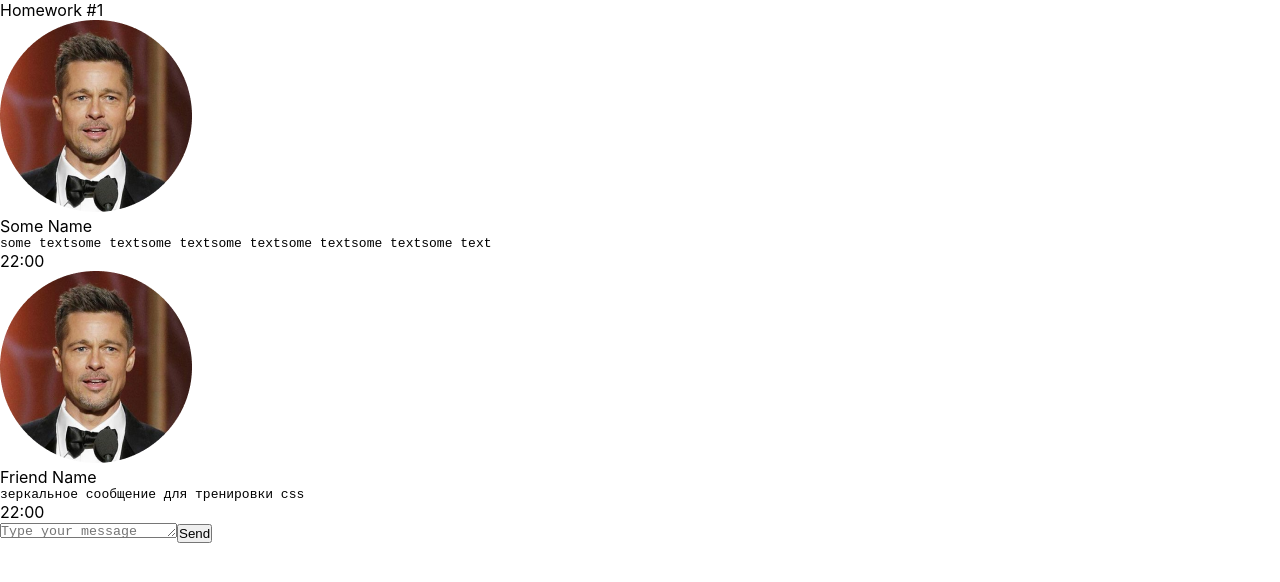
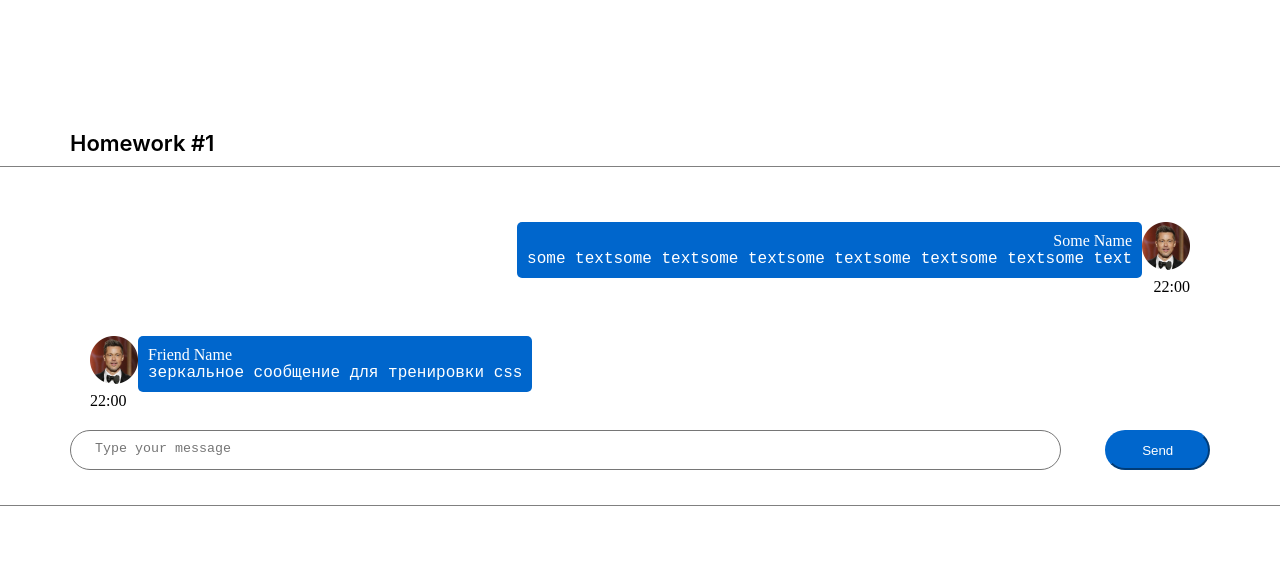
Before and after one commit to pasosh12/sprint2_HW, a React (Create React App) app: page /pre-junior in a window 1280 px wide. Shown: the top 582 px of the page. Built offline with nearby package versions, Linux system fonts and the light colour scheme.

Commit message:
minor stylization

```diff
--- a/src/s1-main/App.module.css
+++ b/src/s1-main/App.module.css
@@ -3,9 +3,14 @@
 }
 
 .hw {
-
+    font-family: Montserrat sans-serif;
+    padding: 35px 70px;
+    border-bottom: 1px solid gray;
+    border-top: 1px solid gray;
 }
 
 .hwTitle {
-
+    font-size: 22px;
+    font-weight: 600;
+    padding: 130px 0 10px 70px;
 }
--- a/src/s2-homeworks/hw01/friend-message/FriendMessage.module.css
+++ b/src/s2-homeworks/hw01/friend-message/FriendMessage.module.css
@@ -1,17 +1,24 @@
 .friendMessage {
-
+    padding: 20px;
 }
 
 .friendImageAndText {
-
+    max-height: 77px;
+    display: flex;
+    color: white;
 }
 
 .friendImageAndText img {
-
+    width: 48px;
+    height:48px
 }
 
 .friendText {
-
+    font-size: 16px;
+    font-weight: 400;
+    padding: 10px;
+    background-color:#0066CC;
+    border-radius:5px
 }
 
 .friendText:after {
@@ -23,7 +30,9 @@
 }
 
 .friendMessageText {
-
+    /* display: flex;
+    flex-direction: column;
+    justify-content: space-around; */
 }
 
 .friendTime {
--- a/src/s2-homeworks/hw01/message-sender/MessageSender.module.css
+++ b/src/s2-homeworks/hw01/message-sender/MessageSender.module.css
@@ -1,13 +1,28 @@
 .sendForm {
+    display: flex;
+    justify-content: flex-start;
+}
+
+.textarea {
+    width: 100%;
+    overflow: hidden;
+    resize: none;
+    height: 40px !important;
+    border-radius: 20px;
+    margin: 0 44px 0 0 ;
+    padding-top:10px ;
+    padding-left:24px ;
 
 }
 
-.textarea {
-
-}
 
 .button {
-
+    background-color: #0066CC;
+    border-color: #0066CC;
+    border-radius: 20px;
+    color: white;
+    height: 40px;
+    width: 120px;
 }
 
 .button:hover {
--- a/src/s2-homeworks/hw01/message/Message.module.css
+++ b/src/s2-homeworks/hw01/message/Message.module.css
@@ -1,17 +1,29 @@
 .message {
-
+    display: flex;
+    padding: 20px;
+    flex-direction:column;
+    align-items: flex-end;
 }
 
 .imageAndText {
+    max-height: 77px;
+    display: flex;
+    flex-direction:row-reverse;
+    color: white;
 
 }
 
 .imageAndText img {
-
+    width: 48px;
+    height:48px
 }
 
 .text {
-
+    font-size: 16px;
+    font-weight: 400;
+    padding: 10px;
+    background-color:#0066CC;
+    border-radius:5px
 }
 
 .text:after {
@@ -19,11 +31,14 @@
 }
 
 .name {
-
+    display: flex;
+        flex-direction: row-reverse;
 }
 
 .messageText {
-
+    display: flex;
+    flex-direction: column;
+    justify-content: space-around;
 }
 
 .time {
```
